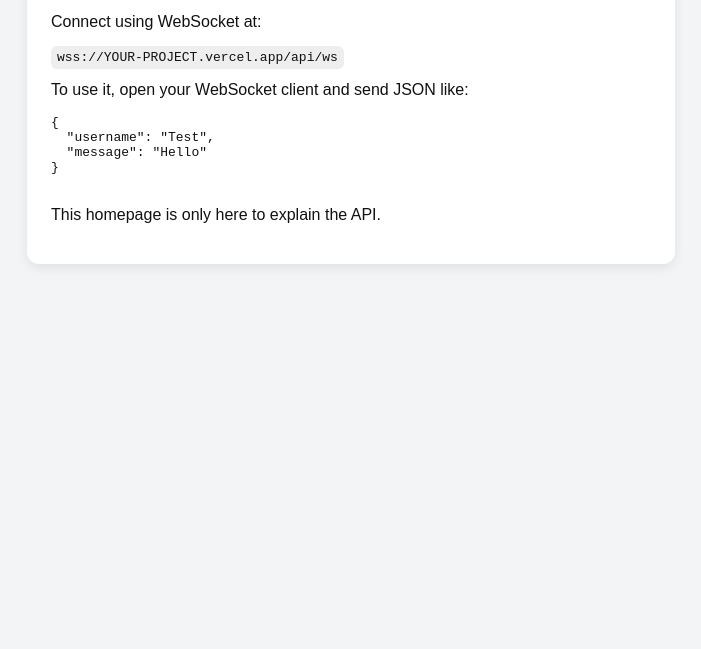
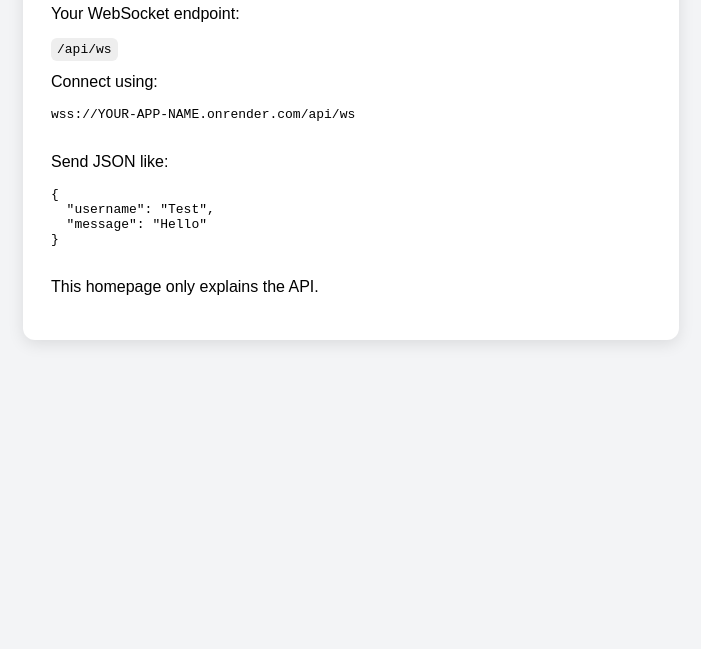
Before and after one commit to PlayerZN-Gaming/Roblox-Global-Chat, a plain HTML site: page index.html in a window 1280 px wide. Shown: the part 151-800 px from the top of the page, without its empty margins (289-990 px from the left). Drawn offline with Linux system fonts and the light colour scheme.

Commit message:
Update index.html

```diff
--- a/index.html
+++ b/index.html
@@ -2,24 +2,21 @@
 <html lang="en">
 <head>
   <meta charset="UTF-8" />
-  <meta name="viewport" content="width=device-width, initial-scale=1.0" />
   <title>WebSocket API</title>
   <style>
     body {
       font-family: Arial, sans-serif;
+      padding: 40px;
       background: #f3f4f6;
-      padding: 40px;
-      color: #111;
     }
     .box {
       max-width: 600px;
       margin: auto;
+      padding: 28px;
       background: white;
-      padding: 24px;
       border-radius: 12px;
-      box-shadow: 0 4px 12px rgba(0,0,0,0.08);
+      box-shadow: 0 4px 16px rgba(0,0,0,0.1);
     }
-    h1 { margin-top: 0; }
     code {
       background: #eee;
       padding: 4px 6px;
@@ -30,13 +27,15 @@
 <body>
   <div class="box">
     <h1>WebSocket API</h1>
-    <p>This project includes a WebSocket API endpoint.</p>
+    <p>Your WebSocket endpoint:</p>
+    <p><code>/api/ws</code></p>
 
-    <p>Connect using WebSocket at:</p>
-    <p><code>wss://YOUR-PROJECT.vercel.app/api/ws</code></p>
+    <p>Connect using:</p>
+    <pre>
+wss://YOUR-APP-NAME.onrender.com/api/ws
+    </pre>
 
-    <p>To use it, open your WebSocket client and send JSON like:</p>
-
+    <p>Send JSON like:</p>
     <pre>
 {
   "username": "Test",
@@ -44,7 +43,7 @@
 }
     </pre>
 
-    <p>This homepage is only here to explain the API.</p>
+    <p>This homepage only explains the API.</p>
   </div>
 </body>
 </html>
```
